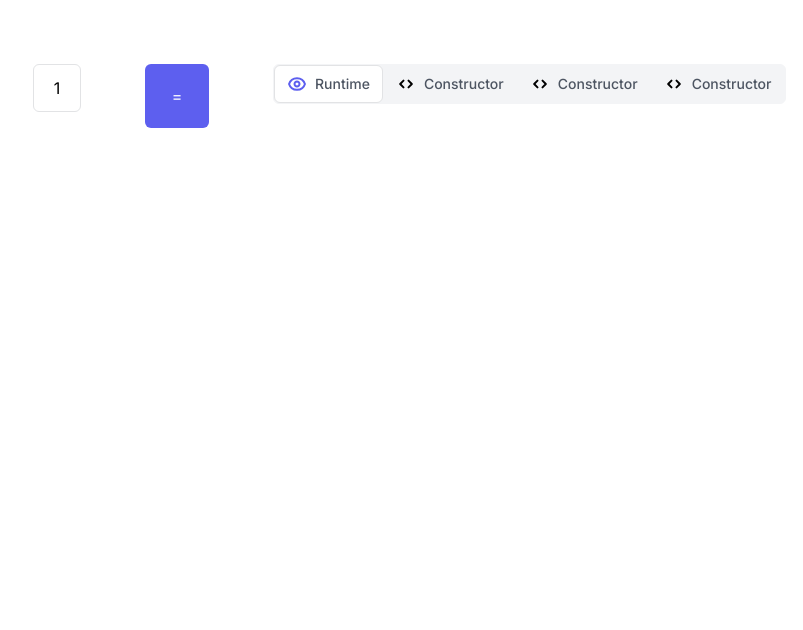
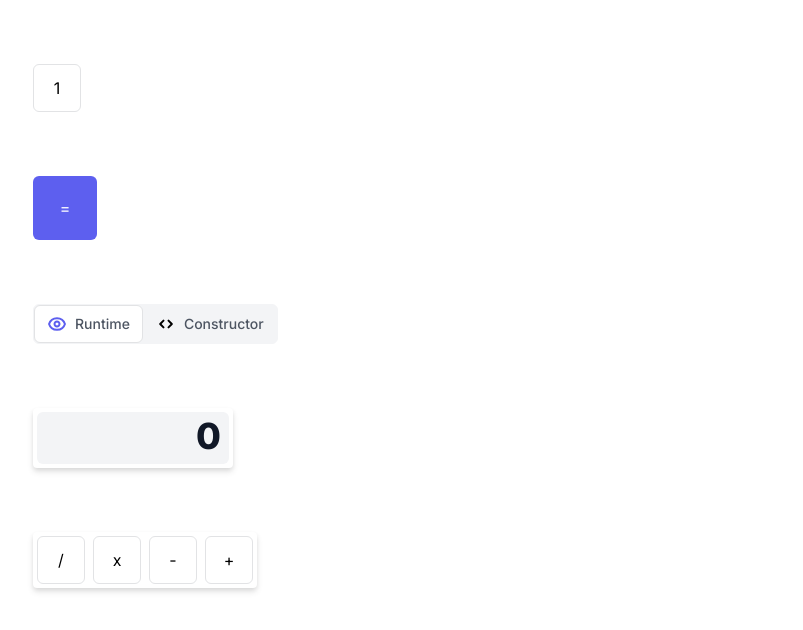
Before and after one commit to MichailShcherbakov/sendsay-dev-task, a React (Vite) app: page / in a window 1280 px wide. Shown: the top 630 px of the page, without its empty margins (31-834 px from the left). Built offline with nearby package versions, Linux system fonts and the light colour scheme.

Commit message:
feature: added display and paper components

```diff
--- a/src/App.tsx
+++ b/src/App.tsx
@@ -3,12 +3,12 @@ import { UiButton } from "./ui-kit/Button";
 import { UiToggleButton, UiToggleButtonItem } from "./ui-kit/ToggleButton";
 import { ReactComponent as EyeIcon } from "./assets/icons/eye.svg";
 import { ReactComponent as SelectorIcon } from "./assets/icons/selector.svg";
+import { Display } from "./components/Display";
+import { UiPaper } from "./ui-kit/Paper";
 
 const items: UiToggleButtonItem[] = [
   { id: "1", label: "Runtime", icon: <EyeIcon /> },
   { id: "2", label: "Constructor", icon: <SelectorIcon /> },
-  { id: "3", label: "Constructor", icon: <SelectorIcon /> },
-  { id: "4", label: "Constructor", icon: <SelectorIcon /> },
 ];
 
 export default function App() {
@@ -17,7 +17,7 @@ export default function App() {
   >(items.at(0)!.id);
 
   return (
-    <div className="flex flex-row p-16 gap-16">
+    <div className="flex flex-col p-16 gap-16">
       <UiButton>1</UiButton>
       <UiButton variant="primary" size="lg">
         =
@@ -27,6 +27,15 @@ export default function App() {
         activeItemId={activeItemId}
         onActiveItemChange={item => setActiveItemId(item.id)}
       />
+      <UiPaper>
+        <Display value={"0"} className="w-48" />
+      </UiPaper>
+      <UiPaper className="flex flex-row items-center gap-2">
+        <UiButton>/</UiButton>
+        <UiButton>x</UiButton>
+        <UiButton>-</UiButton>
+        <UiButton>+</UiButton>
+      </UiPaper>
     </div>
   );
 }
--- /dev/null
+++ b/src/components/Display/Display.tsx
@@ -0,0 +1,17 @@
+import clsx from "clsx";
+
+export type DisplayProps = {
+  value: string;
+  className?: string;
+};
+
+export function Display(props: DisplayProps) {
+  const { value, className } = props;
+  return (
+    <div className={clsx("rounded-md bg-slate-100 h-13 py-1 px-2", className)}>
+      <span className="text-4xl font-extrabold text-slate-800 block whitespace-nowrap text-end">
+        {value}
+      </span>
+    </div>
+  );
+}
--- /dev/null
+++ b/src/components/Display/index.ts
@@ -0,0 +1 @@
+export * from "./Display";
--- /dev/null
+++ b/src/ui-kit/Paper/Paper.tsx
@@ -0,0 +1,15 @@
+import clsx from "clsx";
+
+export type UiPaper = {
+  children?: React.ReactNode;
+  className?: string;
+};
+
+export function UiPaper({ className, ...props }: UiPaper) {
+  return (
+    <div
+      {...props}
+      className={clsx("w-min h-min p-1 shadow-md rounded bg-white", className)}
+    />
+  );
+}
--- /dev/null
+++ b/src/ui-kit/Paper/index.ts
@@ -0,0 +1 @@
+export * from "./Paper";
--- a/tailwind.config.cjs
+++ b/tailwind.config.cjs
@@ -6,8 +6,8 @@ module.exports = {
   ],
   theme: {
     colors: {
-      "white": '#ffffff',
-      "black": '#000000',
+      "white": "#ffffff",
+      "black": "#000000",
       "purple": {
         400: "#5D5FEF",
       },
@@ -19,6 +19,7 @@ module.exports = {
         100: "#F3F4F6",
         400: "#4D5562",
         500: "#6B7280",
+        800: "#111827",
       },
       "blue": {
         100: "#F0F9FF",
@@ -28,10 +29,14 @@ module.exports = {
       spacing: {
         "2.5": "0.625rem",
         "4.5": "1.125rem",
+        "13": "3.25rem",
         "38": "9.5rem",
         "42": "10.5rem",
         "90": "22.5rem"
       },
+      boxShadow: {
+        "md": "0px 2px 4px rgba(0, 0, 0, 0.06), 0px 4px 6px rgba(0, 0, 0, 0.1)",
+      }
     },
   },
   plugins: [
```
